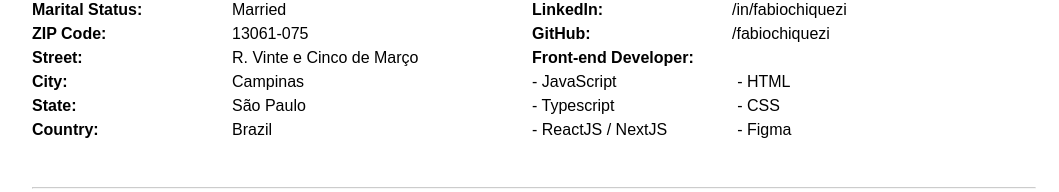
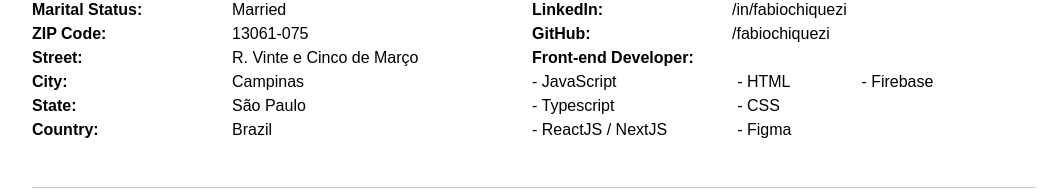
Before and after one commit to fabiochiquezi/fabiochiquezi.github.io, a plain HTML site: page index.html in a window 1280 px wide. Shown: the part 156-348 px from the top of the page, without its empty margins (106-1165 px from the left). Drawn offline with Linux system fonts and the light colour scheme.

Commit message:
fix: missed firebase

```diff
--- a/index.html
+++ b/index.html
@@ -90,6 +90,9 @@
                             <li>- HTML</li>
                             <li>- CSS</li>
                             <li>- Figma</li>
+                        </div>
+                        <div>
+                            <li>- Firebase</li>
                         </div>
                     </div>
                 </ul>
```
Also changed, not shown: design/design.jpg.
